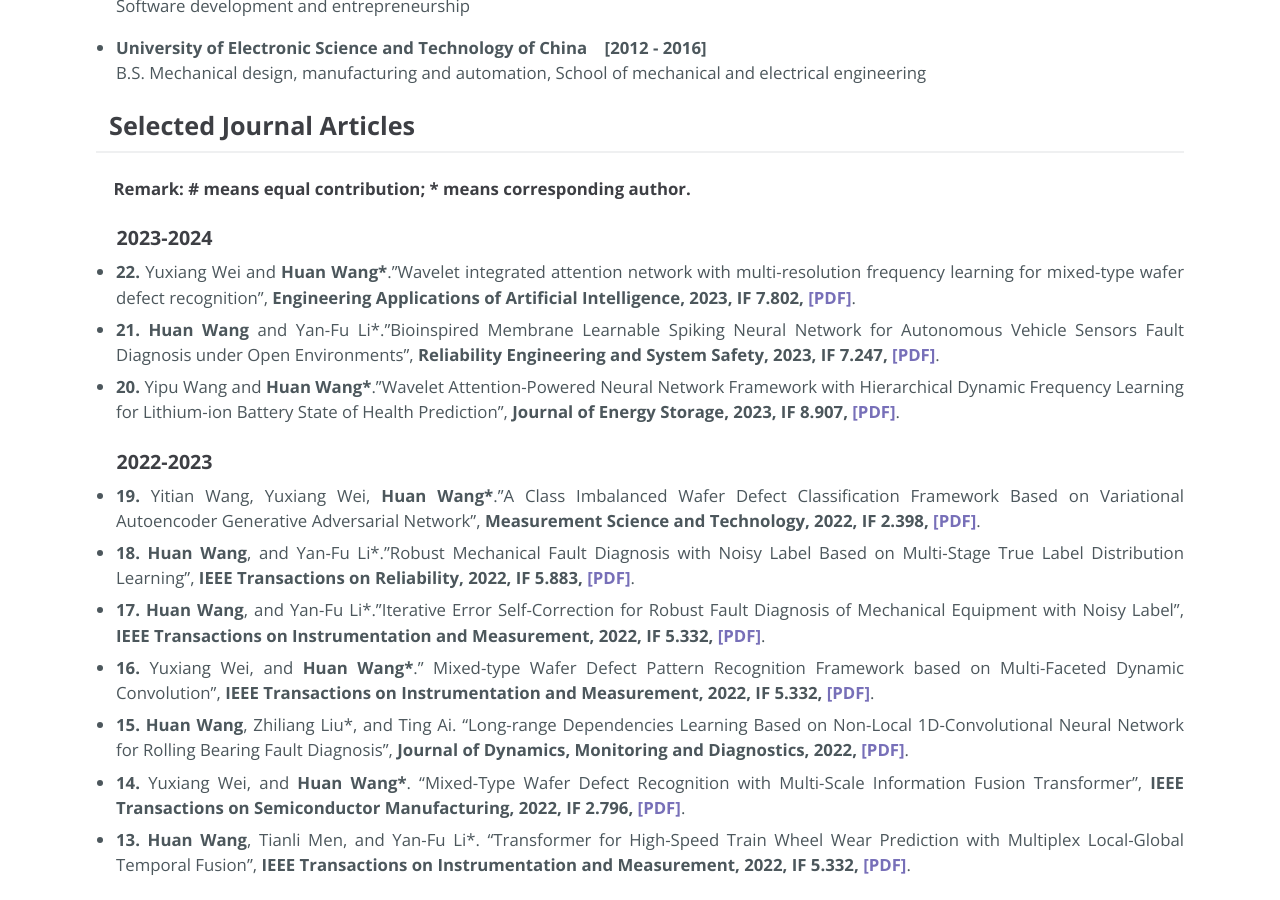
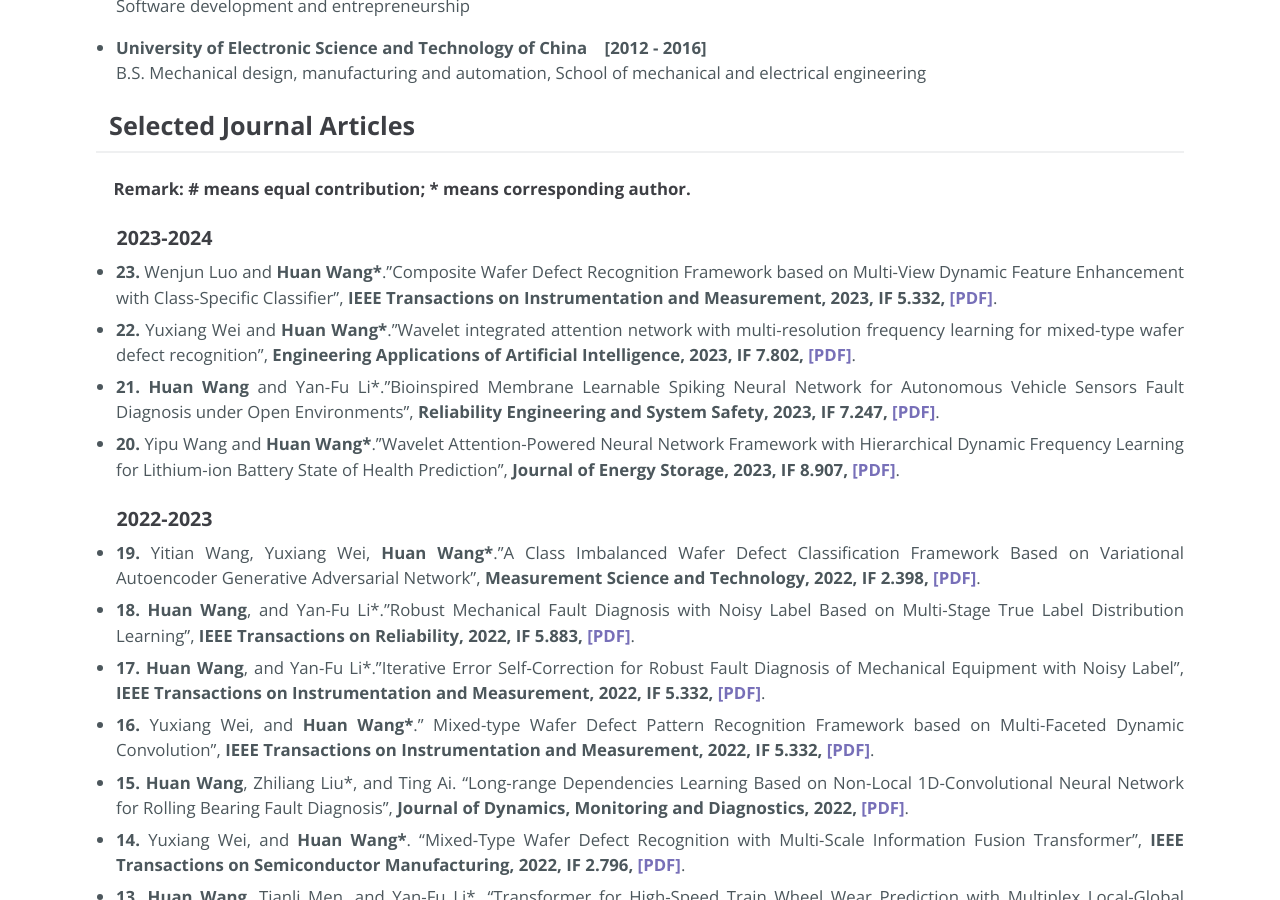
Before and after one commit to WH-HuanWang/WH-HuanWang.github.io, a Jekyll site: the page built from index.md, in a window 1280 px wide and 900 px high, scrolled down 1415 px. Built offline with Jekyll 4.4.1, drawn with Linux system fonts in a browser that asks for light colours.

Commit message:
Update index.md

```diff
--- a/index.md
+++ b/index.md
@@ -55,6 +55,7 @@ B.S. Mechanical design, manufacturing and automation, School of mechanical and e
 #### &nbsp;&nbsp;&nbsp; <b>Remark: # means equal contribution; * means corresponding author.</b>
 
 ### &nbsp;&nbsp;&nbsp; <b>2023-2024</b>
+* <b>23. </b>Wenjun Luo and <b>Huan Wang*</b>."Composite Wafer Defect Recognition Framework based on Multi-View Dynamic Feature Enhancement with Class-Specific Classifier", <b>IEEE Transactions on Instrumentation and Measurement, 2023, IF 5.332, [[PDF]](https://ieeexplore.ieee.org/xpl/RecentIssue.jsp?punumber=19)</b>.
 * <b>22. </b>Yuxiang Wei and <b>Huan Wang*</b>."Wavelet integrated attention network with multi-resolution frequency learning for mixed-type wafer defect recognition", <b>Engineering Applications of Artificial Intelligence, 2023, IF 7.802, [[PDF]](https://www.sciencedirect.com/science/article/pii/S0952197623001598)</b>.
 * <b>21. Huan Wang</b> and Yan-Fu Li*."Bioinspired Membrane Learnable Spiking Neural Network  for Autonomous Vehicle Sensors Fault Diagnosis under Open Environments", <b>Reliability Engineering and System Safety, 2023, IF 7.247, [[PDF]](https://www.sciencedirect.com/science/article/pii/S0951832023000170)</b>.
 * <b>20. </b>Yipu Wang and <b>Huan Wang*</b>."Wavelet Attention-Powered Neural Network Framework  with Hierarchical Dynamic Frequency Learning for Lithium-ion Battery State of Health Prediction", <b>Journal of Energy Storage, 2023, IF 8.907, [[PDF]](https://www.sciencedirect.com/science/article/pii/S2352152X23000944)</b>.
```
